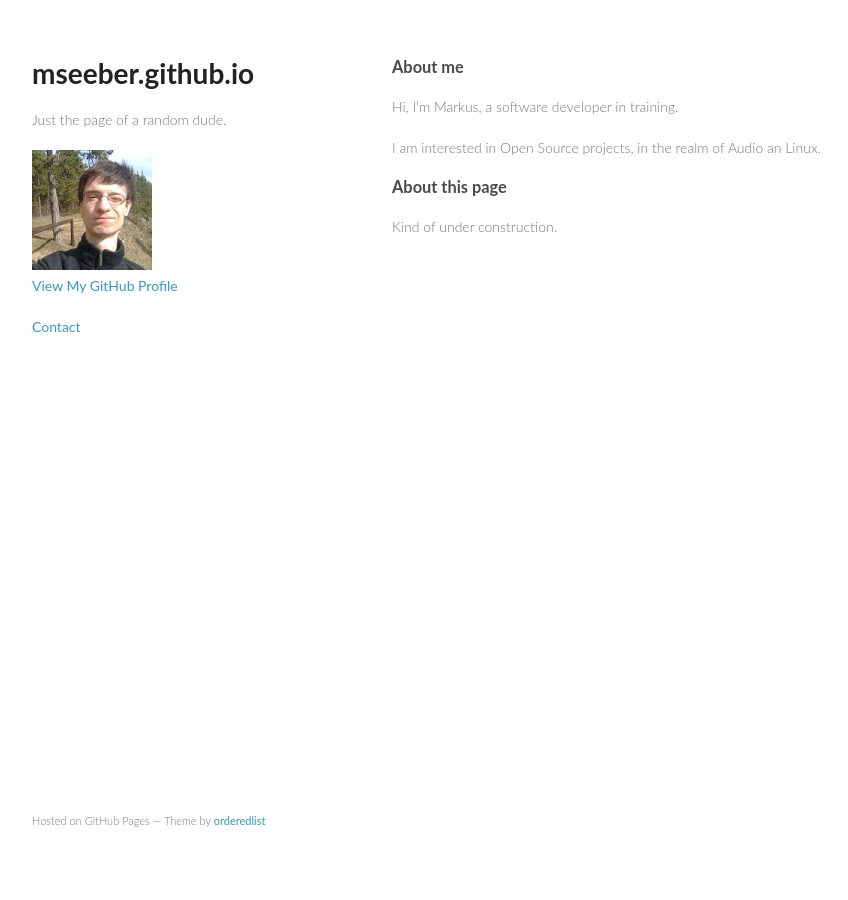
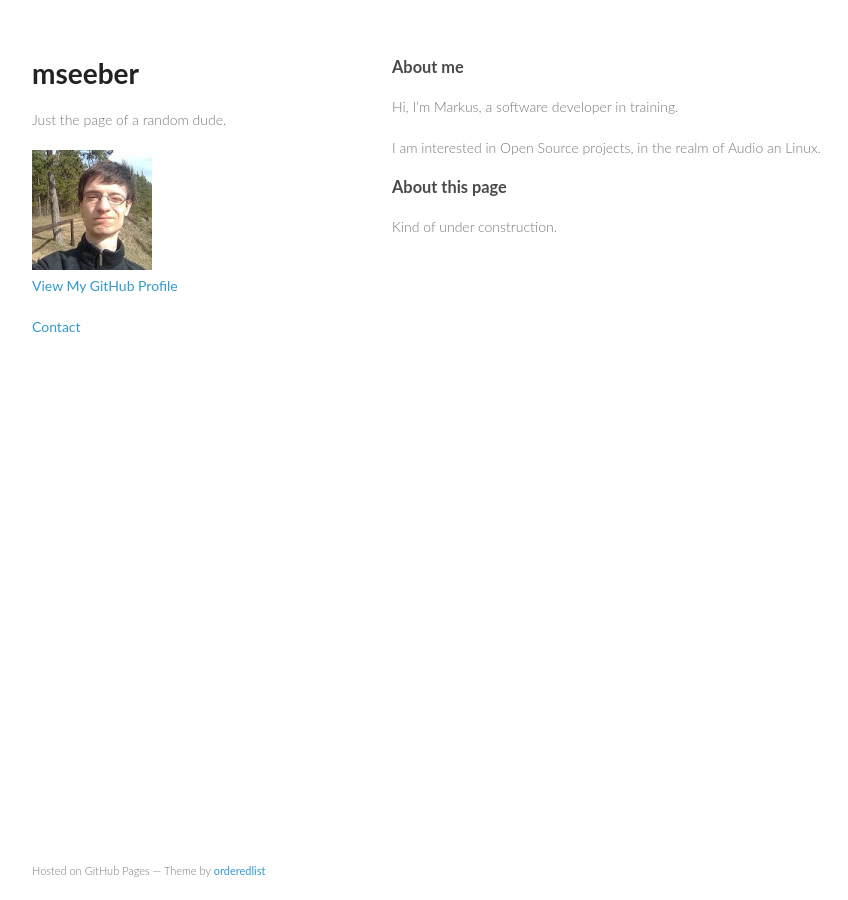
Before and after one commit to mseeber/mseeber.github.io, a Jekyll site: the page built from index.md, in a window 1280 px wide. Shown: the whole page, without its empty margins (178-1026 px from the left). Built offline with Jekyll 4.4.1, drawn with Linux system fonts in a browser that asks for light colours.

Commit message:
style tweaks
- remove that annoying space under the footer (may look worse on mobile)
- better page name

```diff
--- a/_includes/header.html
+++ b/_includes/header.html
@@ -1,5 +1,5 @@
 <header>
-  <h1>mseeber.github.io</h1>
+<h1>{{ site.title }}</h1>
   <p>Just the page of a random dude.</p>
   <img src=/assets/avatar.jpg>
 
--- a/stylesheets/styles.css
+++ b/stylesheets/styles.css
@@ -178,7 +178,7 @@
   width:270px;
   float:left;
   position:fixed;
-  bottom:50px;
+  bottom:0px;
 }
 
 @media print, screen and (max-width: 960px) {
```
